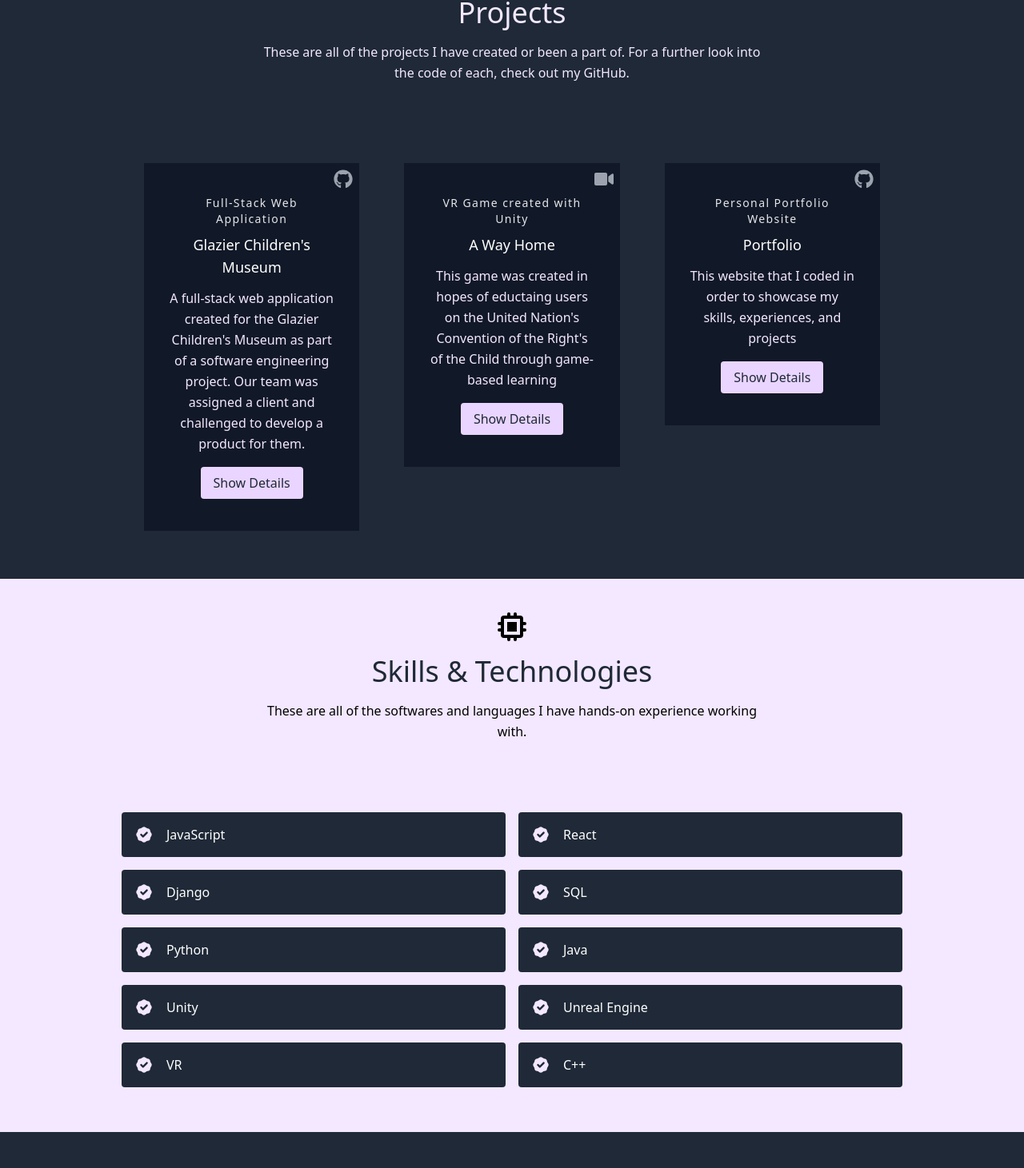
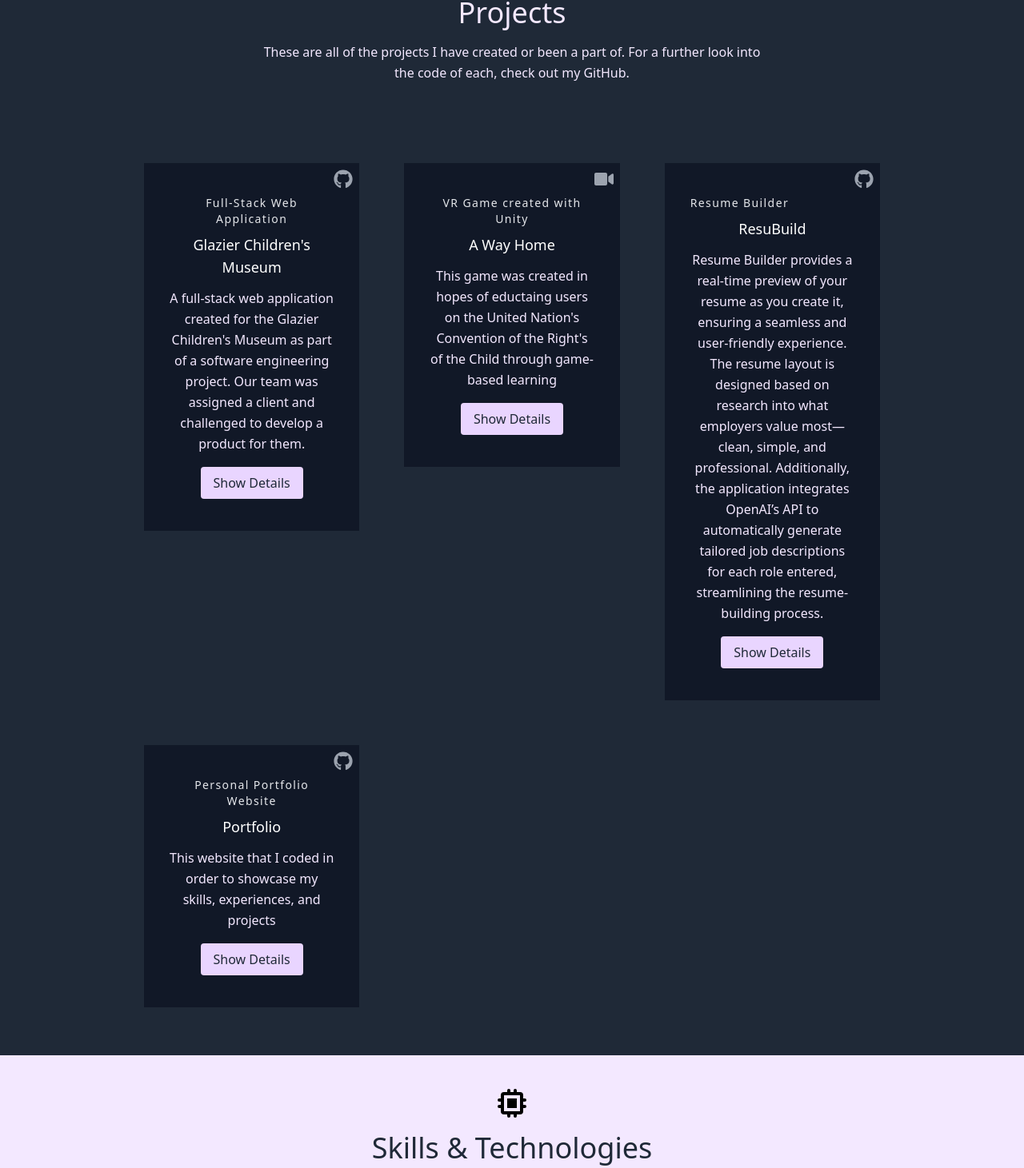
Before and after one commit to annierome1/portfolio1, a React (Create React App) app in the folder portfolio/: page / in a window 1280 px wide. Shown: the part 900-2361 px from the top of the page at 80% size. Built offline with nearby package versions, Linux system fonts and the light colour scheme.

Commit message:
project update

```diff
--- a/portfolio/src/data.js
+++ b/portfolio/src/data.js
@@ -28,6 +28,23 @@ export const projects = [
   },
 
   {
+    title: "ResuBuild",
+    subtitle: "Resume Builder",
+    github: "https://github.com/annierome1/ResuBuild",
+    description:
+     "Resume Builder provides a real-time preview of your resume as you create it, ensuring a seamless and user-friendly experience. The resume layout is designed based on research into what employers value most—clean, simple, and professional. Additionally, the application integrates OpenAI’s API to automatically generate tailored job descriptions for each role entered, streamlining the resume-building process. ",
+     link: "https://resubuild-cf6518a31dcb.herokuapp.com/",
+     technologies: [
+      { name: "React", icon: "FaReact" },
+      { name:"TailWind", icon: "RiTailwindCssFill" },
+      { name: "OpenAI API", icon: "AiOutlineOpenAI"},
+      { name: "Node.js", icon: "FaNodeJs"},
+      { name: "Heroku", icon: "GrHeroku"}
+     ]
+
+  },
+
+  {
     title: "Portfolio",
     subtitle: "Personal Portfolio Website",
     github: "https://github.com/annierome1/portfolio1",
@@ -35,7 +52,8 @@ export const projects = [
      "This website that I coded in order to showcase my skills, experiences, and projects",
      technologies: [
       { name: "React", icon: "FaReact" },
-      { name:"TailWind", icon: "RiTailwindCssFill" }
+      { name:"TailWind", icon: "RiTailwindCssFill" },
+      { name: "Vercel", icon: "IoLogoVercel"}
      ]
 
   }
```
